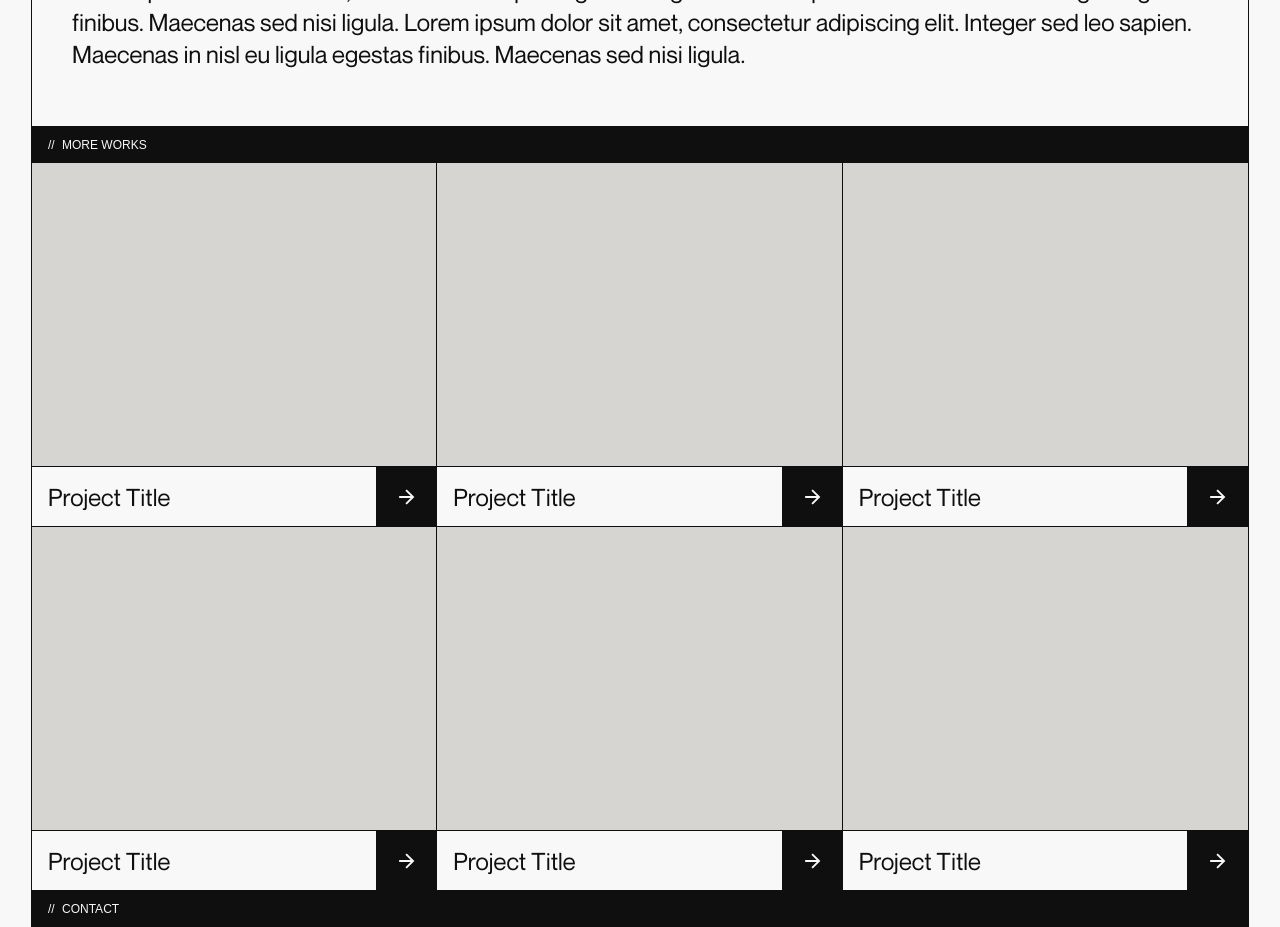
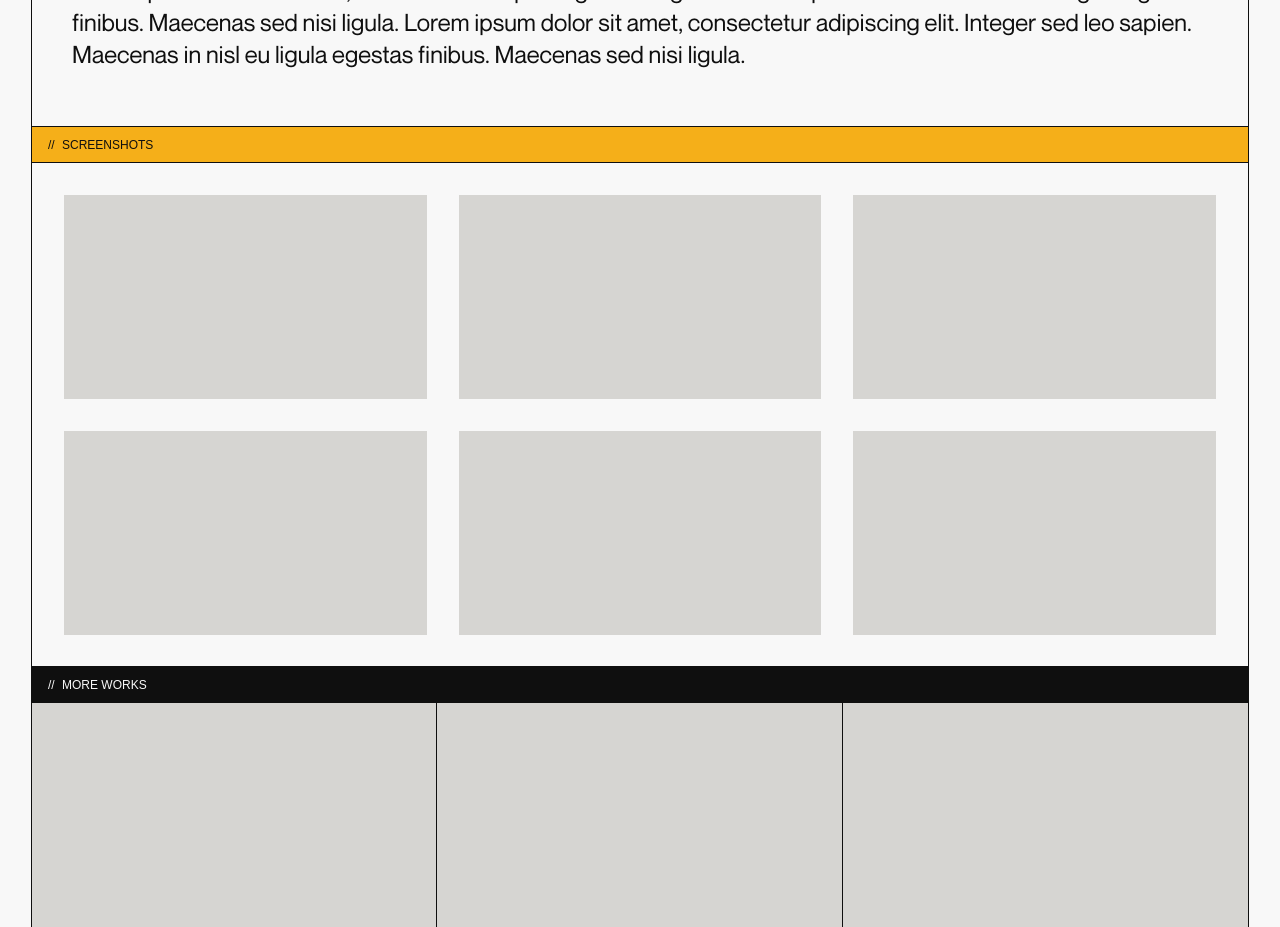
Before and after one commit to andreadayo/portfolio-2025, a Next.js app: page /projects/1 in a window 1280 px wide. Shown: the part 1120-2047 px from the top of the page. Built offline with nearby package versions, Linux system fonts and the light colour scheme; a web font is replaced by a local one.

Commit message:
feat(projects-preview): create screenshots section

```diff
--- a/src/app/projects/[id]/page.tsx
+++ b/src/app/projects/[id]/page.tsx
@@ -1,6 +1,7 @@
 import { PaddingWrapper } from "@components/PaddingWrapper/styles";
 import ProjectTitle from "@/src/components/ProjectPreview/Title";
 import Description from "@/src/components/ProjectPreview/Description";
+import Screenshots from "@/src/components/ProjectPreview/Screenshots";
 import MoreProjects from "@/src/components/MoreProjects";
 
 export default function ProjectPreview() {
@@ -9,11 +10,9 @@ export default function ProjectPreview() {
       <PaddingWrapper>
         <ProjectTitle />
         <Description />
-        {/*
-          Screenshots
-          Documentation
-         */}
-        <MoreProjects />
+        <Screenshots />
+        {/* TODO: Documentation */}
+        <MoreProjects count={3} />
       </PaddingWrapper>
     </>
   );
--- a/src/app/projects/page.tsx
+++ b/src/app/projects/page.tsx
@@ -1,7 +1,7 @@
 import { PaddingWrapper } from "@components/PaddingWrapper/styles";
 import Title from "@/src/components/Projects/Title";
 import List from "@/src/components/Projects/List";
-import More from "@/src/components/MoreProjects";
+import MoreProjects from "@/src/components/MoreProjects";
 
 export default function Projects() {
   return (
@@ -9,7 +9,7 @@ export default function Projects() {
       <PaddingWrapper>
         <Title />
         <List />
-        <More />
+        <MoreProjects count={6} />
       </PaddingWrapper>
     </>
   );
--- a/src/components/MoreProjects/index.tsx
+++ b/src/components/MoreProjects/index.tsx
@@ -34,13 +34,17 @@ function ProjectItem() {
   );
 }
 
-export default function MoreProjects() {
+interface MoreProjectsProps {
+  count?: number;
+}
+
+export default function MoreProjects({ count = 0 }: MoreProjectsProps) {
   return (
     <>
       <Divider type="black">More Works</Divider>
       <GridContainer>
         {/*  Projects */}
-        {Array.from({ length: 6 }).map((_, index) => (
+        {Array.from({ length: count }).map((_, index) => (
           <ProjectItem key={index} />
         ))}
       </GridContainer>
--- /dev/null
+++ b/src/components/ProjectPreview/Screenshots/index.tsx
@@ -0,0 +1,17 @@
+"use client";
+
+import { Divider } from "@/src/components/Divider";
+import { GridContainer, GridItem } from "./styles";
+
+export default function Description() {
+  return (
+    <>
+      <Divider type="yellow">Screenshots</Divider>
+      <GridContainer>
+        {Array.from({ length: 6 }).map((_, index) => (
+          <GridItem key={index} />
+        ))}
+      </GridContainer>
+    </>
+  );
+}
--- /dev/null
+++ b/src/components/ProjectPreview/Screenshots/styles.tsx
@@ -0,0 +1,30 @@
+import styled from "styled-components";
+
+export const GridContainer = styled.div`
+  max-width: 1440px;
+  width: 100%;
+  padding: 1rem;
+  gap: 1rem;
+  display: grid;
+  grid-template-columns: repeat(1, 1fr);
+  background: ${({ theme }) => theme.bgColor};
+  outline: 0.063rem solid ${({ theme }) => theme.borderColor};
+
+  @media only screen and (min-width: ${({ theme }) => theme?.breakpoint?.md}) {
+    grid-template-columns: repeat(2, 1fr);
+    padding: 1.5rem;
+    gap: 1.5rem;
+  }
+
+  @media only screen and (min-width: ${({ theme }) => theme?.breakpoint?.lg}) {
+    grid-template-columns: repeat(3, 1fr);
+    padding: 2rem;
+    gap: 2rem;
+  }
+`;
+
+export const GridItem = styled.div`
+  width: 100%;
+  aspect-ratio: 16 / 9;
+  background: ${({ theme }) => theme.color.grey};
+`;
```
